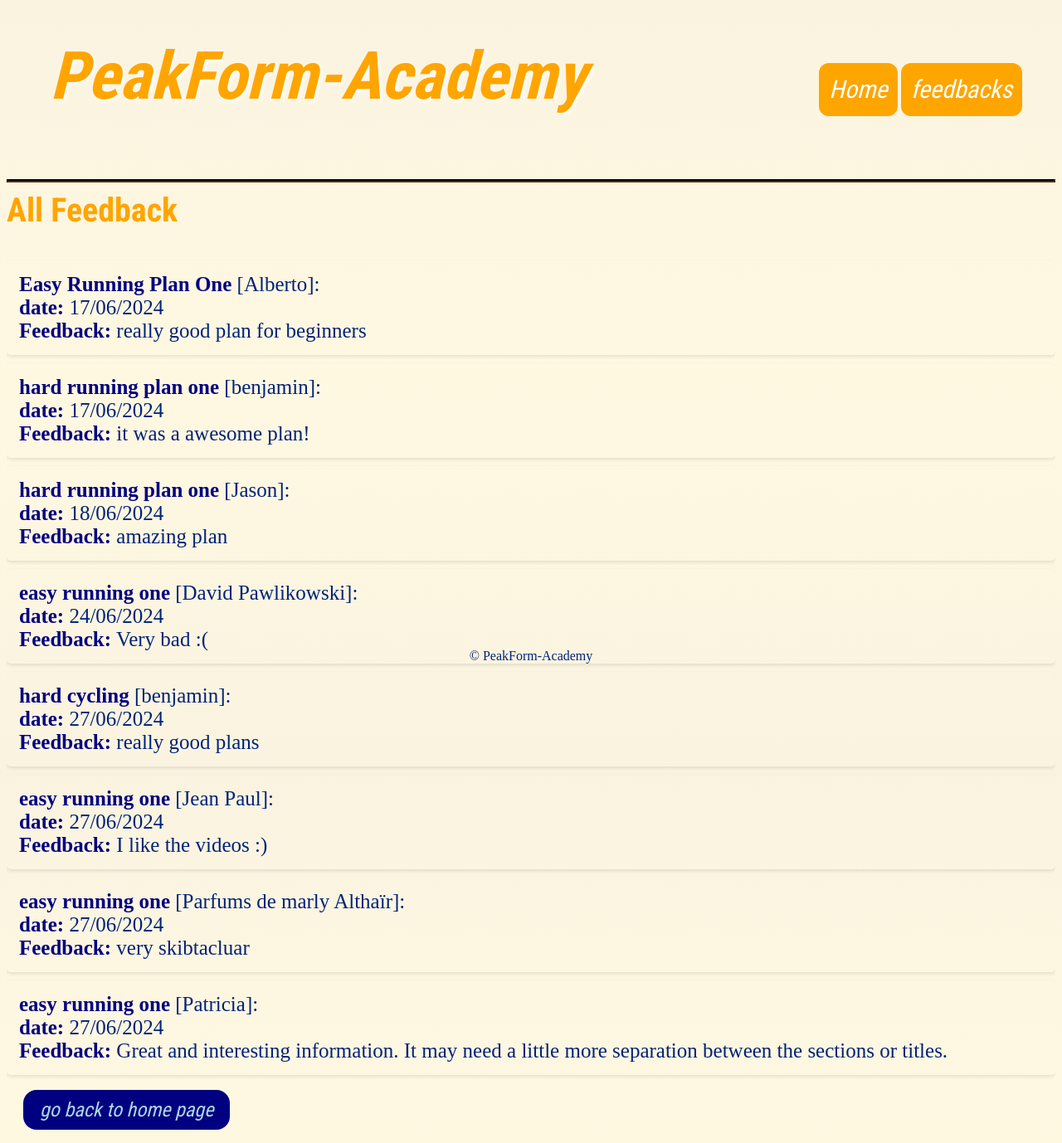
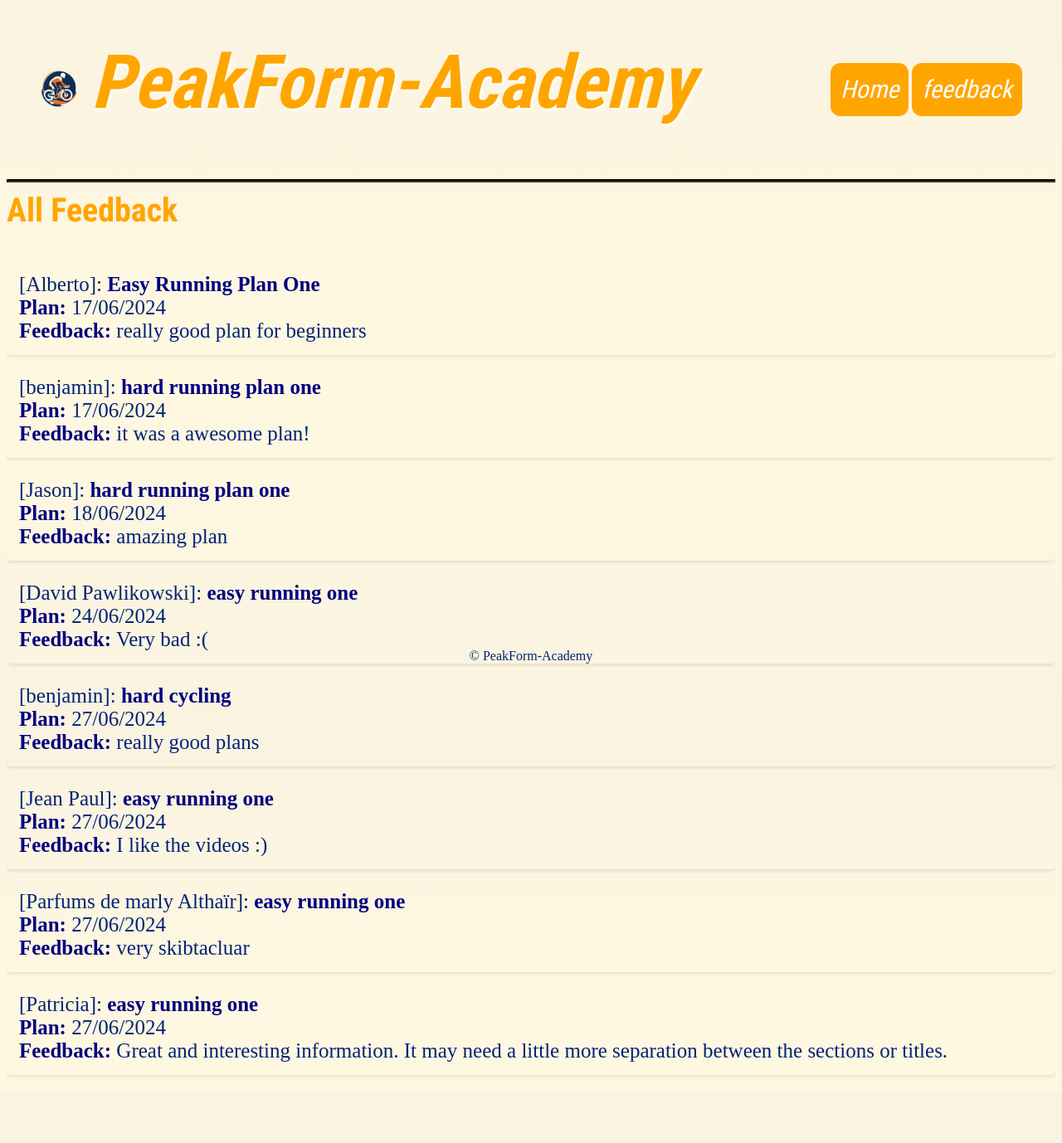
Before and after one commit to benjaMRW/PFA_git, a Flask app: page /DisplayFeedback in a window 1280 px wide. Shown: the whole page at 83% size. After the commit the page ends 1298 px from the top, so only its background shows below. Run offline with Flask 3, Linux system fonts and the light colour scheme; data comes from the database, SQL or seed files in the repository; both versions use the stored data as it was after the commit.

Commit message:
i create a logo for the website and fix the feedbacks page because was weird and didnt look goood

```diff
--- a/TPTI/routes.py
+++ b/TPTI/routes.py
@@ -70,6 +70,7 @@ def plan(id1, id2, id3):
 
 
 
+
 @app.route('/feedback', methods=['POST'])
 def submit_feedback():
     username = request.form.get('username')
@@ -80,7 +81,7 @@ def submit_feedback():
         return "Username, content, and plan are required", 400
 
     # Check for bad words in the content
-    if has_bad_words(content):
+    if has_bad_words(content, username):
         return jsonify({'error': 'Feedback contains inappropriate content'}), 400
 
     conn = sqlite3.connect('PFA.db')
@@ -110,21 +111,21 @@ def display_feedback():
 
     return render_template('DisplayFeedback.html', feedbacks=formatted_feedbacks)
 
-# List of bad words
 bad_words = [
     'abuse', 'asshole', 'bastard', 'bitch', 'cock', 'cunt', 'damn', 'dick',
     'fuck', 'jerk', 'piss', 'shit', 'slut', 'whore', 'nigger', 'faggot',
     'retard', 'spastic', 'twat', 'wanker', 'arsehole', 'bollocks', 'bugger',
     'chink', 'coon', 'crap', 'douche', 'dyke', 'fag', 'gook', 'guido', 'heeb',
     'homo', 'jap', 'kike', 'kraut', 'lesbo', 'limey', 'mick', 'nazi', 'paki',
-    'pollack', 'prick', 'raghead', 'spic', 'tard', 'tranny', 'wetback', 'zipperhead',
+    'pollack', 'prick', 'raghead', 'spic', 'tard', 'tranny', 'wetback', 'zipperhead', " sex",
     # Variations with numbers or special characters
     'nigg4', 'f4ggot', 'c*nt', 'sh!t', 'b!tch', 'd!ck'
 ]
 
 # Function to check for bad words
-def has_bad_words(feedback):
-    # Convert feedback to lowercase to make the filter case-insensitive
+def has_bad_words(username, feedback):
+    # Convert inputs to lowercase to make the filter case-insensitive
+    username_lower = username.lower()
     feedback_lower = feedback.lower()
 
     # Create regex patterns to match bad words with variations
@@ -133,11 +134,12 @@ def has_bad_words(feedback):
     # Combine patterns into one regex
     combined_pattern = r'(' + '|'.join(patterns) + r')'
 
-    # Check if feedback contains any of the bad words or their variations
-    if re.search(combined_pattern, feedback_lower):
+    # Check if either username or feedback contains any of the bad words or their variations
+    if re.search(combined_pattern, username_lower) or re.search(combined_pattern, feedback_lower):
         return True  # Found a bad word
 
     return False  # No bad words found
+
 
 
 def delete_feedback_records(ids):
@@ -146,7 +148,7 @@ def delete_feedback_records(ids):
     curs = conn.cursor()
 
     # Create a parameterized query to delete records with specific ids
-    query = "DELETE FROM feedback WHERE id IN ({})".format(','.join('?' for _ in ids))
+    query = "DELETE FROM feedback WHERE id IN ({})".format('12 ,'.join('?' for _ in ids))
     curs.execute(query, ids)
 
     # Commit the changes
@@ -156,6 +158,6 @@ def delete_feedback_records(ids):
     conn.close()
 
 # Call the function with the IDs to delete
-delete_feedback_records([4, 6])
+delete_feedback_records([12])
 if __name__ == '__main__':
     app.run(debug=True)
--- a/TPTI/static/css/style.css
+++ b/TPTI/static/css/style.css
@@ -79,26 +79,49 @@ h2{
 }
 .header {
   overflow: hidden;
-
   padding: 60px 40px;
   border-radius: 12px;
   color: #002379;
+  display: flex;
+  align-items: center;
 }
-   .header logo{
-    float: left;
+
+.header l {
   color: orange;
   text-align: center;
   padding: 12px;
   text-decoration: none;
-     font-size: 80px;
+  font-size: 90px;
   line-height: 25px;
   border-radius: 4px;
   font-family: 'Roboto Condensed', sans-serif;
   font-weight: bold;
   font-style: italic;
-     text-shadow: 2px 2px 4px  white;
+  text-shadow: 2px 2px 4px white;
+  margin-right: 10px; /* Add some space between the L and the logo */
+}
 
+.header logo {
+  color: orange;
+  text-align: center;
+
+  text-decoration: none;
+  font-size: 90px;
+  line-height: 25px;
+  border-radius: 4px;
+  font-family: 'Roboto Condensed', sans-serif;
+  font-weight: bold;
+  font-style: italic;
+  text-shadow: 2px 2px 4px white;
+  margin-left: 10px; /* Add some space between the logo image and the text */
 }
+
+.header-right {
+  margin-left: auto; /* Pushes the buttons to the right */
+  display: flex;
+  align-items: center;
+}
+
    /* Style the header links */
    .header a {
     background-color: orange;
--- a/TPTI/templates/DisplayFeedback.html
+++ b/TPTI/templates/DisplayFeedback.html
@@ -1,24 +1,28 @@
-{%extends 'layout.html'%}
-{%block content%}
+{% extends 'layout.html' %}
+{% block content %}
+<!DOCTYPE html>
 <html lang="en">
 <head>
     <meta charset="UTF-8">
     <title>All Feedback</title>
-
+    <style>
+        .button-container {
+            margin-top: 20px;
+        }
+    </style>
 </head>
 <body>
     <h1>All Feedback</h1>
     <ul>
         {% for username, content, plan, date in feedbacks %}
             <li>
-                <strong>{{ date }}</strong> [{{ username }}]:
-                <br><strong>date:</strong> {{ plan }}
+                 [{{ username }}]: <strong>{{ date }}</strong>
+                <br><strong>Plan:</strong> {{ plan }}
                 <br><strong>Feedback:</strong> {{ content }}
             </li>
         {% endfor %}
+    </ul>
 
-    </ul>
-    <a class="button" href="/">go back to home page</a>
 </body>
-
-{%endblock%}
+</html>
+{% endblock %}
--- a/TPTI/templates/home.html
+++ b/TPTI/templates/home.html
@@ -66,5 +66,4 @@
 </center>
 <hr>
 <p></p>
-
 {% endblock %}
--- a/TPTI/templates/layout.html
+++ b/TPTI/templates/layout.html
@@ -9,10 +9,13 @@
 <body>
   <header>
     <div class="header">
-      <logo>PeakForm-Academy</logo>
+
+      <left><img src="/static/images/logo-PFA-none.png" width="5%" alt="logo">
+      <logo>PeakForm-Academy</logo></left>
       <div class="header-right">
         <a class="button" href="/">Home</a>
-        <a href="/DisplayFeedback" class="button">feedbacks</a>
+        <a href="/DisplayFeedback" class="button">feedback</a>
+
       </div>
     </div>
   </header>
@@ -23,9 +26,10 @@
     {% block content %}{% endblock %}
 
   </main>
+
   <footer>
+  © PeakForm-Academy
 
-  © PeakForm-Academy
   </footer>
 </body>
 
--- a/TPTI/templates/level.html
+++ b/TPTI/templates/level.html
@@ -10,7 +10,7 @@
     {% if sports[0] == 2 and level[0] == 1 %}
     <div class="container tall-container">
         <div class="content left">
-            <h2>First Plan</h2>
+            <h2>first Plan</h2>
             <P>Overview:
                 This beginner's 5K training plan is designed for those who are new to running or looking to ease back into it after a break. The plan spans 2-weeks, gradually building your endurance and strength to help you comfortably run a 5K (3.1 miles) by the end of the program. Each week includes a mix of walking and running, with rest days to ensure proper recovery.</P>
              <center><button class="button">
--- a/TPTI/templates/sport.html
+++ b/TPTI/templates/sport.html
@@ -7,7 +7,7 @@
 
   <div class="container tall-container">
     <div class="content left">
-      <center><h2>Beginner:</h2></center>
+      <h2>Beginner:</h2>
       <p>Start your fitness journey with our beginner-level training plans. These plans are designed for those who are new to {{ Sports[1]}}, providing a gentle introduction with manageable distances and paces. You’ll build a solid foundation, improve your stamina, and develop a love for the sport in a safe and structured manner.</p>
       <center><button class="button"><a href="/level/{{Sports[0] }}/1">Beginner</a></button></center>
 
@@ -15,7 +15,7 @@
 
     <div class="vertical-line"></div>
     <div class="content right">
-      <center><h2>Advanced:</h2></center>
+      <h2>Advanced:</h2>
       <p>Take your training to the next level with our advanced plans. Tailored for seasoned {{ Sports[1] }} enthusiasts, these programs incorporate higher intensity workouts, longer distances, and advanced techniques to help you reach peak performance. Challenge yourself and achieve your personal best with expert guidance every step of the way.</p>
       <center><button class="button"><a href="/level/{{Sports[0] }}/2">Advanced</a></button></center>
 
```
Also changed, not shown: other parts of TPTI/static/css/style.css (+42 -0 lines), TPTI/templates/plan.html (+8 -6 lines), TPTI/PFA.db, TPTI/static/images/logo-PFA-none.png (added), TPTI/static/images/logo-PFA.jpg (added), TPTI/templates/contact.html (deleted), 2 other files. Lines whose indentation alone changed are shown as unchanged.
